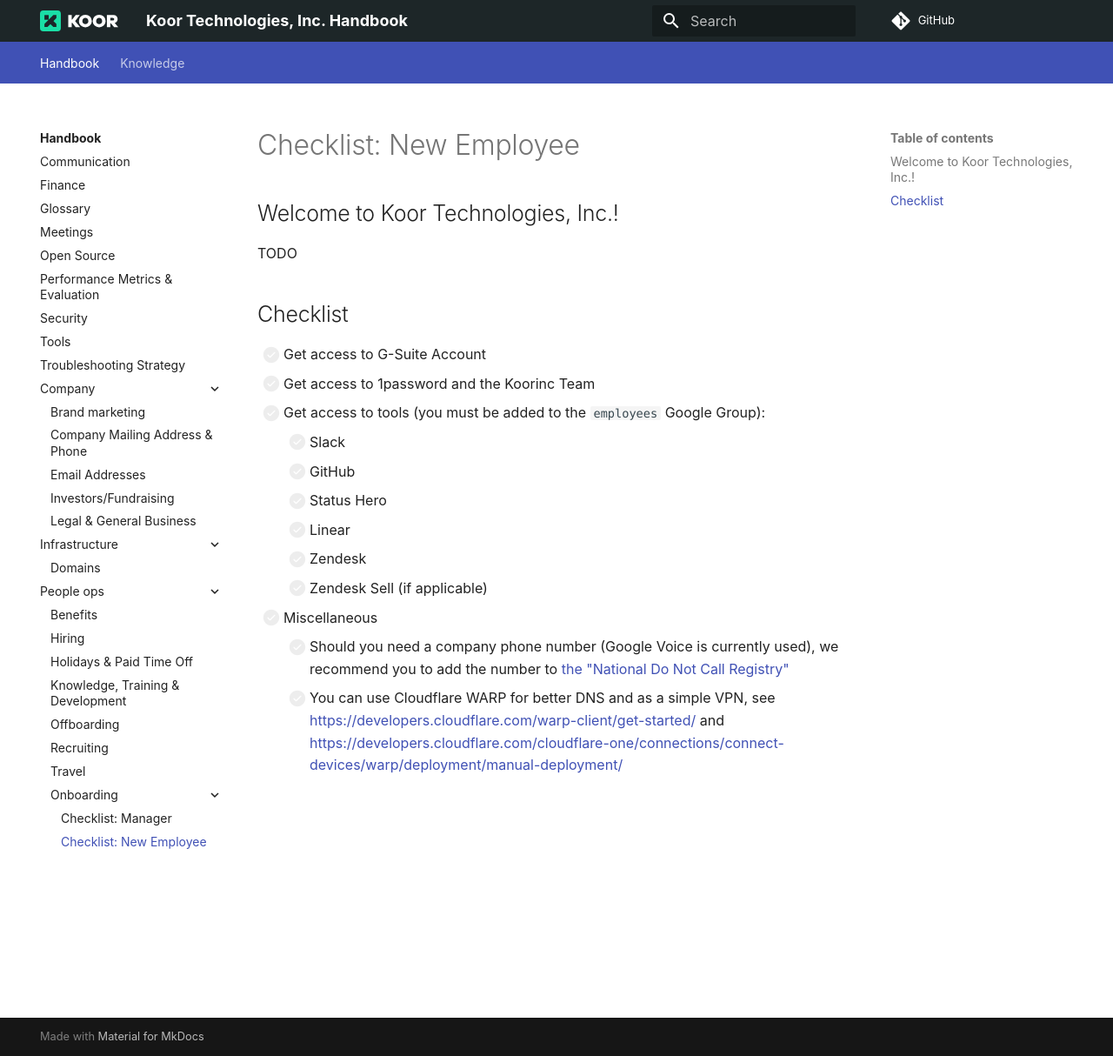
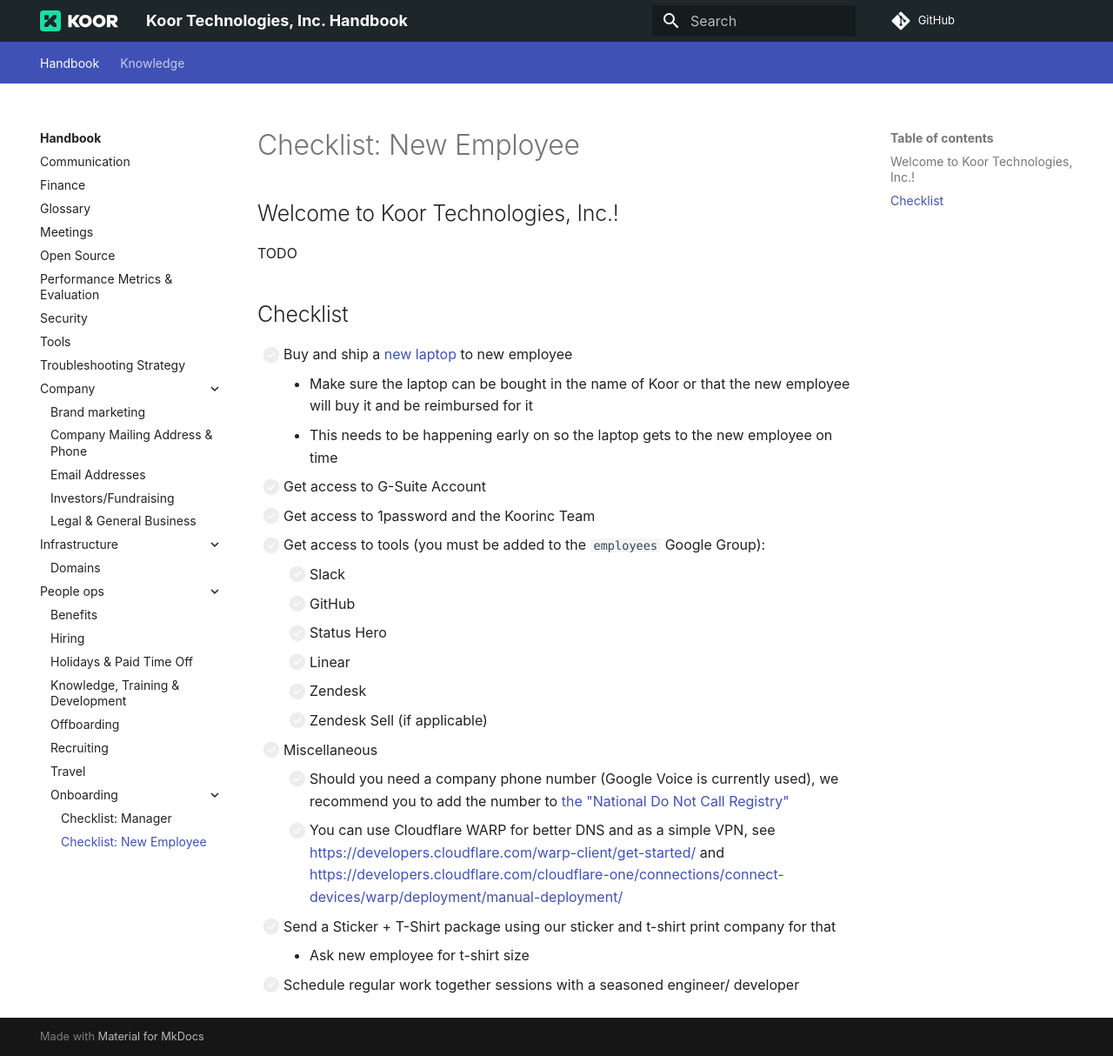
Before and after one commit to koor-tech/handbook.koor.tech, an MkDocs documentation site: the page built from docs/handbook/people-ops/onboarding/checklist-new-employee.md, in a window 1280 px wide and 1214 px high. Shown: the whole window at 87% size. Built offline with MkDocs 1.6.1 and Material for MkDocs 9.7.7, drawn with Linux system fonts in a browser that asks for light colours; comment, search, counter and statistics services are not loaded.

Commit message:
tweak people ops checklist
Signed-off-by: Alexander Trost <galexrt@googlemail.com>

```diff
--- a/docs/handbook/people-ops/onboarding/checklist-new-employee.md
+++ b/docs/handbook/people-ops/onboarding/checklist-new-employee.md
@@ -9,6 +9,9 @@ TODO
 
 ## Checklist
 
+- [ ] Buy and ship a [new laptop](../index.md#required-setup) to new employee
+    * Make sure the laptop can be bought in the name of Koor or that the new employee will buy it and be reimbursed for it
+    * This needs to be happening early on so the laptop gets to the new employee on time
 - [ ] Get access to G-Suite Account
 - [ ] Get access to 1password and the Koorinc Team
 - [ ] Get access to tools (you must be added to the `employees` Google Group):
@@ -21,3 +24,6 @@ TODO
 - [ ] Miscellaneous
     - [ ] Should you need a company phone number (Google Voice is currently  used), we recommend you to add the number to [the "National Do Not Call Registry"](https://www.donotcall.gov/)
     - [ ] You can use Cloudflare WARP for better DNS and as a simple VPN, see [https://developers.cloudflare.com/warp-client/get-started/](https://developers.cloudflare.com/warp-client/get-started/) and [https://developers.cloudflare.com/cloudflare-one/connections/connect-devices/warp/deployment/manual-deployment/](https://developers.cloudflare.com/cloudflare-one/connections/connect-devices/warp/deployment/manual-deployment/)
+- [ ] Send a Sticker + T-Shirt package using our sticker and t-shirt print company for that
+    * Ask new employee for t-shirt size
+- [ ] Schedule regular work together sessions with a seasoned engineer/ developer
```
Also changed, not shown: docs/handbook/glossary.md (+1 -1 lines).
